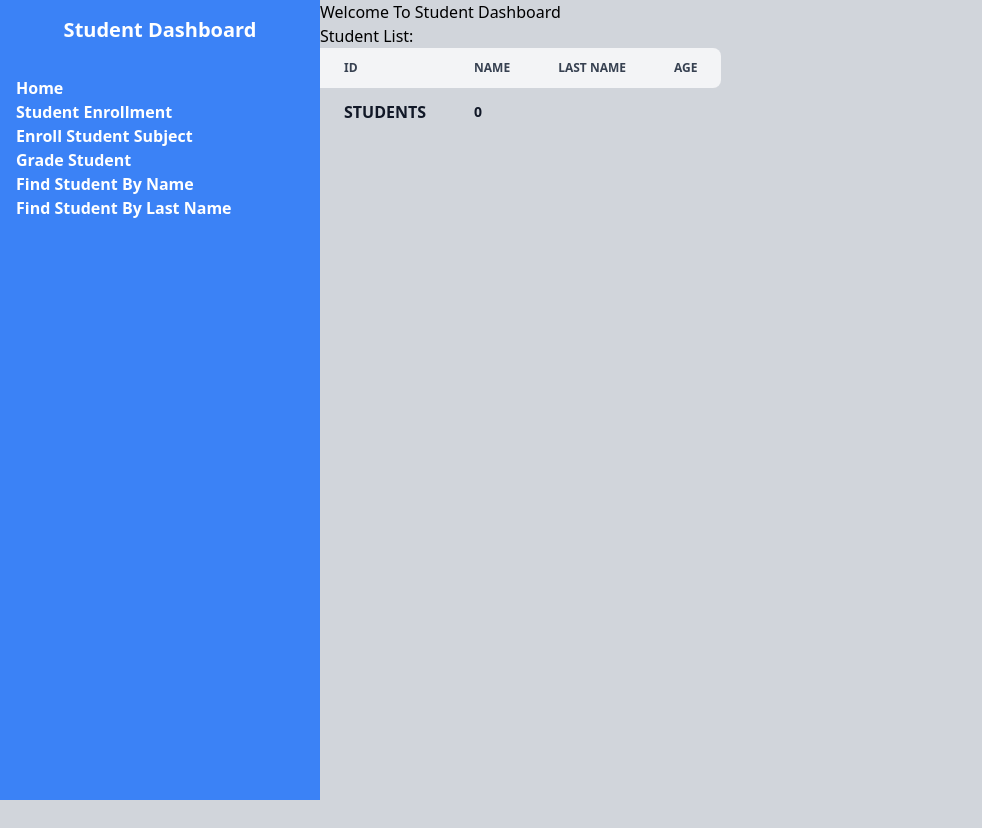
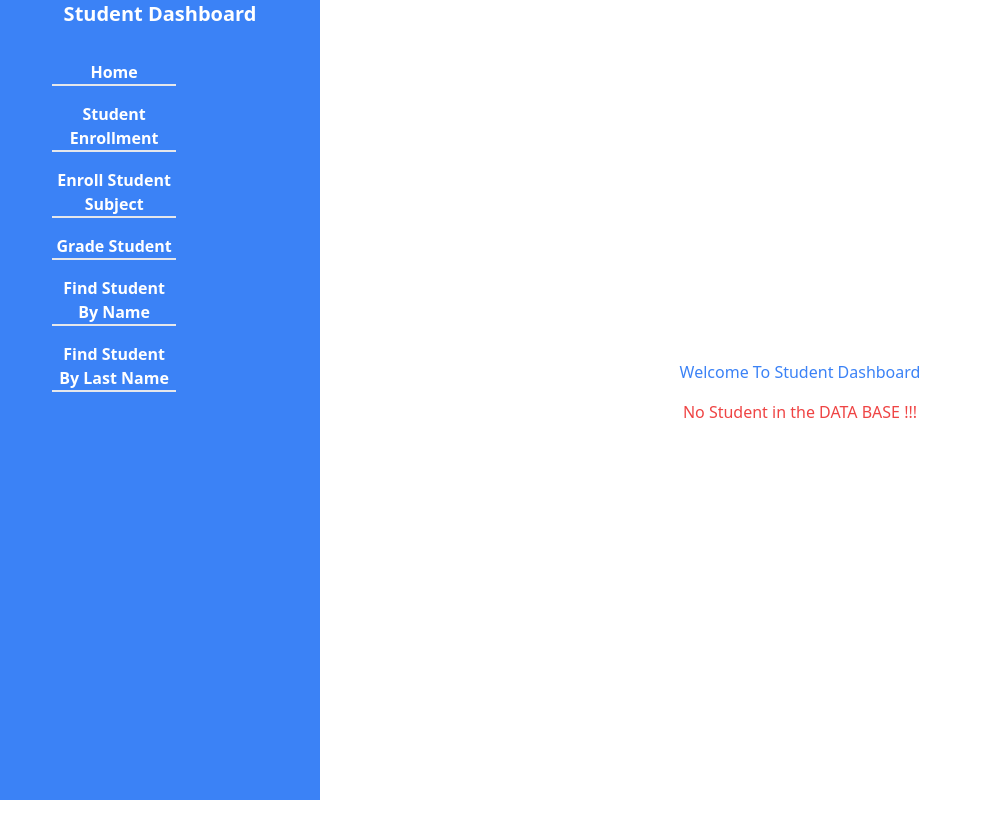
Before and after one commit to cordovacarlos22/data_base_alumni, a Next.js app: page / in a window 1280 px wide. Shown: the whole page, without its empty margins (0-982 px from the left). Before the commit the page ends 800 px from the top, so only its background shows below. Built offline with nearby package versions, Linux system fonts and the light colour scheme.

Commit message:
style: :lipstick: updated css

```diff
--- a/app/gradeStudent/page.jsx
+++ b/app/gradeStudent/page.jsx
@@ -17,6 +17,7 @@ const GradeStuden = () => {
     if (storedSubjects) {
       // Si hay datos almacenados, actualiza el estado con ellos
       setSubjects(storedSubjects);
+      console.log(subjects);
     }
   }, [user]);
 
@@ -56,31 +57,26 @@ const GradeStuden = () => {
   };
   return (
     <>
-      <div>
+      <div className='flex flex-col  justify-center items-center  w-screen'>
 
         {user == undefined || user == false ? (
-          <>
-            <h1>Welcome please search a Student</h1>
-            <div>
-              <h1>AddSubject - Working on it....</h1>
+          <div className=' flex flex-col'>
+            <h1>Welcome please search a Student to grade them</h1>
+            <div className='flex flex-col gap-4'>
+              {/* <h1>AddSubject - Working on it....</h1> */}
               <label htmlFor="studentSearch">
-                Student Search:
-                <input required placeholder="Search by ID" id="studentSearch" name="studentSearch" type="text" value={id} onChange={e => setId(e.target.value)} />
+                 Search Student:
+                <input className='rounded m-4 p-2 bg-blue-100' required placeholder="Search by ID" id="studentSearch" name="studentSearch" type="text" value={id} onChange={e => setId(e.target.value)} />
               </label>
-              <button className='bg-white text-blue-500 p-4 rounded-lg hover:text-blue-400' onClick={search} >
+              <button className='text-white bg-blue-500 hover:bg-blue-400 p-4 rounded-lg hover:text-gray-200' onClick={search} >
 
                 <span>Search</span>
               </button>
             </div>
-          </>
+          </div>
         ) :
           (
             <>
-              {/* <h1> User Found </h1> */}
-
-              {/* selecion una materia desde el local storage si no existe regresar la  no existe en la base de datos
-              si si existe entonces dar el input de asignar nota a estudiante */}
-
               {user.map((student) => (
                 <div key={student.id}>
                   <h1>Welcome {student.name} {student.lastName}</h1>
@@ -93,16 +89,19 @@ const GradeStuden = () => {
                       onChange={handleChange}
                     >
                       <option value="">Choose a Subject to Grade</option>
-                      {/* Mapear los datos de subjects para crear opciones */}
-                      {subjects.map((subject) => (
-                        subject.subjects.map((subjectName, index) => (
-                          <option key={`${subject.id}-${index}`} value={subjectName}>
-                            {subjectName}
-                          </option>
+                      {/* Map the subjects data to create options */}
+                      {subjects.subjects == undefined || subjects.subjects == false ? (
+                        <option value="" disabled> No Subjects Found</option>
+                      ) : (
+                        subjects.map((subject) => (
+                          subject.subjects.map((subjectName, index) => (
+                            <option key={`${subject.id}-${index}`} value={subjectName}>
+                              {subjectName}
+                            </option>
+                          ))
                         ))
-                      ))}
+                      )}
                     </select>
-
                   </form>
                   <input type="number" name="grade" id="grade"
                     value={grade}
@@ -110,11 +109,11 @@ const GradeStuden = () => {
                   />
                 </div>
               ))}
-              <button className='bg-white text-blue-500 p-4 rounded-lg hover:text-blue-400' onClick={handleAddSubject} >
-
+              <button className='bg-blue-400 text-white p-4 rounded-lg' onClick={handleAddSubject} >
                 <span>Grade Student</span>
               </button>
             </>
+
           )
         }
       </div>
--- a/app/layout.js
+++ b/app/layout.js
@@ -13,7 +13,7 @@ export default function RootLayout({ children }) {
   return (
     <html lang="en">
 
-      <body className=" bg-gray-300  flex  " >
+      <body className="   flex  " >
         <Nav />
         {children}
 
--- a/app/page.js
+++ b/app/page.js
@@ -4,8 +4,8 @@ import AllStudents from "@/components/allStudents/AllStudents"
 
 const Home = () => (
 
-  <main>
-    <h1>Welcome To Student Dashboard</h1>
+  <main className="flex justify-center items-center flex-col w-full flex-1 ">
+    <h1 className="text-blue-500">Welcome To Student Dashboard</h1>
     <AllStudents/>
   </main>
 
--- a/components/allStudents/AllStudents.jsx
+++ b/components/allStudents/AllStudents.jsx
@@ -14,20 +14,27 @@ const AllStudents = () => {
   }, []);
 
   return (
-    <div className='main-container '>
+    <div className='main-container flex flex-col justify-center items-center  m-4'>
 
 
-      <section className=''>
-        <h1>Student List:</h1>
+      {items == undefined || items == false? (
+        <>
+          <h1 className='text-red-500'>No Student in the DATA BASE !!! </h1>
+          {/* <span className='text-red-500'>please Add Students to DB</span> */}
+        </>
+      ):
+        (
+          <section className=''>
+        <h1 className='text-blue-500'>Student List:</h1>
 
 
 
-        <div className="relative overflow-x-auto">
-          <table className="w-full text-sm text-left rtl:text-right text-gray-500 dark:text-gray-400">
+        <div className="relative overflow-x-auto rounded-lg ">
+          <table className="w-full  text-sm text-center rtl:text-center text-gray-500 dark:text-gray-400  ">
             <thead className="text-xs text-gray-700 uppercase bg-gray-100 dark:bg-gray-700 dark:text-gray-400">
               <tr>
-                <th scope="col" className="px-6 py-3rounded-l-s-lg">
-                  id
+                <th scope="col" className="px-6 py-3 ">
+                  Students id
                 </th>
                 <th scope="col" className="px-6 py-3 ">
                   name
@@ -35,14 +42,14 @@ const AllStudents = () => {
                 <th scope="col" className="px-6 py-3">
                   Last Name
                 </th>
-                <th scope="col" className="px-6 py-3 rounded-e-lg">
+                <th scope="col" className="px-6 py-3 ">
                   age
                 </th>
               </tr>
             </thead>
             <tbody>
               {items.map((student) => (
-                <tr className="bg-white dark:bg-gray-800" key={student.id}>
+                <tr className="bg-white dark:bg-gray-800 " key={student.id}>
                   <td>{student.id}</td>
                   <td>{student.name}</td>
                   <td>{student.lastName}</td>
@@ -54,7 +61,7 @@ const AllStudents = () => {
             <tfoot>
               <tr className="font-semibold text-gray-900 dark:text-white">
                 <th scope="row" className="px-6 py-3 text-base">
-                  STUDENTS
+                 Total Register Students :
                 </th>
                 <td className="px-6 py-3">
 
@@ -65,7 +72,8 @@ const AllStudents = () => {
             </tfoot>
           </table>
         </div>
-      </section>
+      </section >
+      )}
 
 
 
--- a/components/navigation/nav.jsx
+++ b/components/navigation/nav.jsx
@@ -28,13 +28,13 @@ const Nav = () => {
 
   ]
   return (
-    <header className='bg-blue-500 w-80  h-screen flex flex-col text-white' >
-      <h1 className='text-xl  font-bold text-white mx-auto my-4'>Student Dashboard </h1>
-      <nav className='  font-semibold p-4 '>
-        <ul>
+    <header className='bg-blue-500  h-screen  w-80 z-10 text-white' >
+      <h1 className='text-xl  font-bold text-white  text-center'>Student Dashboard </h1>
+      <nav className=' h-full w-full  font-semibold p-4  flex   justify-center '>
+        <ul className=' text-center'>
           {navLinkList.map((link) => {
               return (
-                <li key={link.name}>
+                <li  className="hover:text-gray-200 w-1/2 hover:border-gray-200 border-b-2  m-4" key={link.name}>
                   <Link href={link.link}>
                     {link.name}
                   </Link>
```
